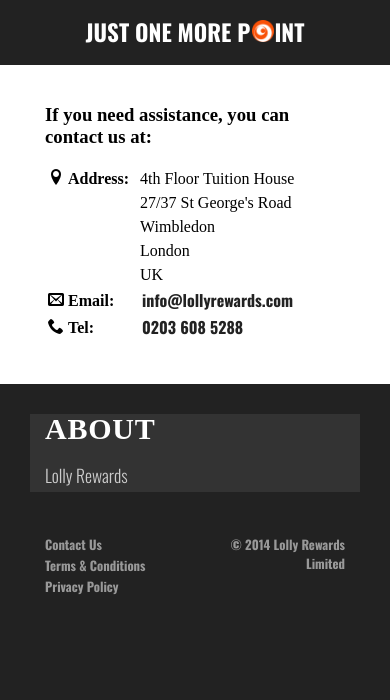
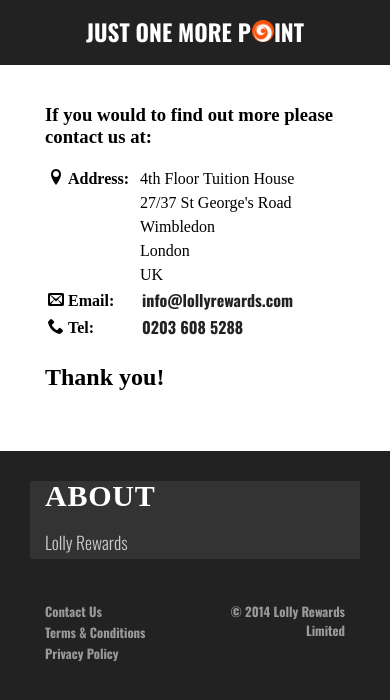
Before and after one commit to lollyrewards/lollyrewards.github.io, a plain HTML site: page contact.html in a window 390 px wide. Drawn offline with nearby package versions, Linux system fonts and the light colour scheme; a script that the page names is missing.

Commit message:
add a thank you

```diff
--- a/contact.html
+++ b/contact.html
@@ -78,7 +78,7 @@
 		</header>
 		<div class="content1">
 			<div class="container">
-                        	<h3>If you need assistance, you can contact us at:</h3>
+                        	<h3>If you would to find out more please contact us at:</h3>
 				<table>
 				<tr class="tabletop">
                         		<td><span class="icon-location"></span>&nbsp;<b>Address:</b></td>
@@ -115,6 +115,7 @@
 					<td class="notop"><a href="tel:02036085288">0203 608 5288</a></td>
 				<tr>
 				</table>
+				<h2>Thank you!</h2>
 			</div>
 		</div>
 		<nav class="primary">
--- a/css/base.css
+++ b/css/base.css
@@ -224,7 +224,7 @@
 }
 .swirl {
 height: 52px;
-padding-left:2px;
+padding-left:1px;
 }
 }
 
```
